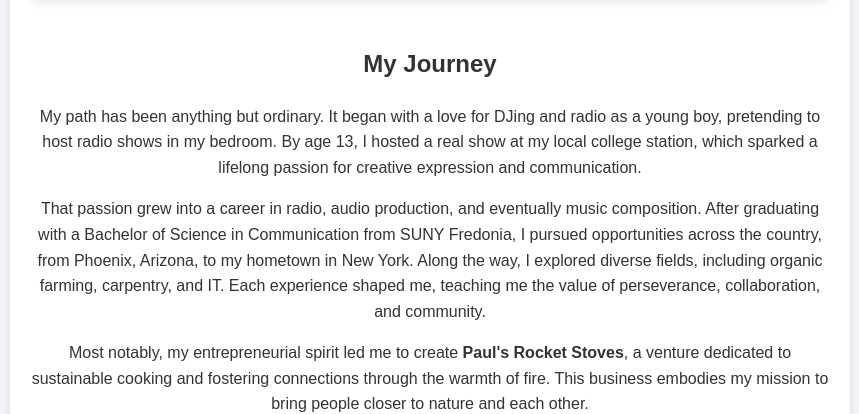
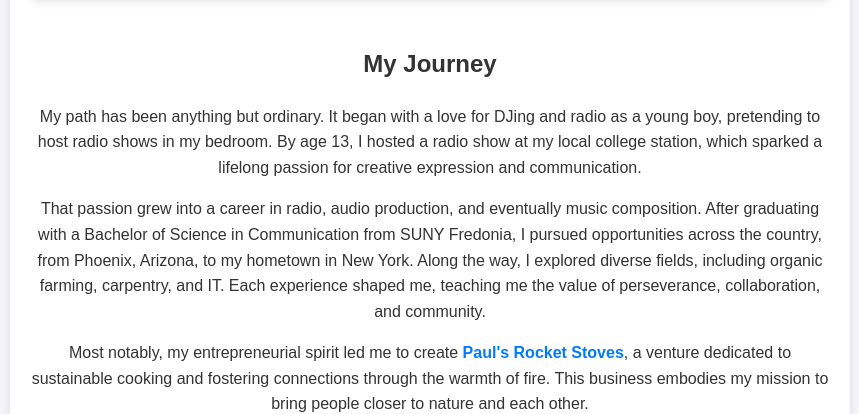
Before and after one commit to pauljackino/pauljackino.github.io, a plain HTML site: page bio.html in a window 1280 px wide. Shown: the part 968-1382 px from the top of the page, without its empty margins (210-1069 px from the left). Drawn offline with Linux system fonts and the light colour scheme.

Commit message:
tweeks to Bio

```diff
--- a/bio.html
+++ b/bio.html
@@ -39,7 +39,7 @@
         <section>
             <h2>My Journey</h2>
             <p>
-                My path has been anything but ordinary. It began with a love for DJing and radio as a young boy, pretending to host radio shows in my bedroom. By age 13, I hosted a real show
+                My path has been anything but ordinary. It began with a love for DJing and radio as a young boy, pretending to host radio shows in my bedroom. By age 13, I hosted a radio show
                 at my local college station, which sparked a lifelong passion for creative expression and communication.
             </p>
             <p>
@@ -48,7 +48,7 @@
                 organic farming, carpentry, and IT. Each experience shaped me, teaching me the value of perseverance, collaboration, and community.
             </p>
             <p>
-                Most notably, my entrepreneurial spirit led me to create <strong>Paul's Rocket Stoves</strong>, a venture dedicated to sustainable cooking and fostering connections
+                Most notably, my entrepreneurial spirit led me to create <strong><a href="https://paulsrocketstoves.com" target="_blank" rel="noopener noreferrer">Paul's Rocket Stoves</a></strong>, a venture dedicated to sustainable cooking and fostering connections
                 through the warmth of fire. This business embodies my mission to bring people closer to nature and each other.
             </p>
             <img src="images/pictures/journey.jpg" alt="Rocket stove in use" class="bio-image">
```
